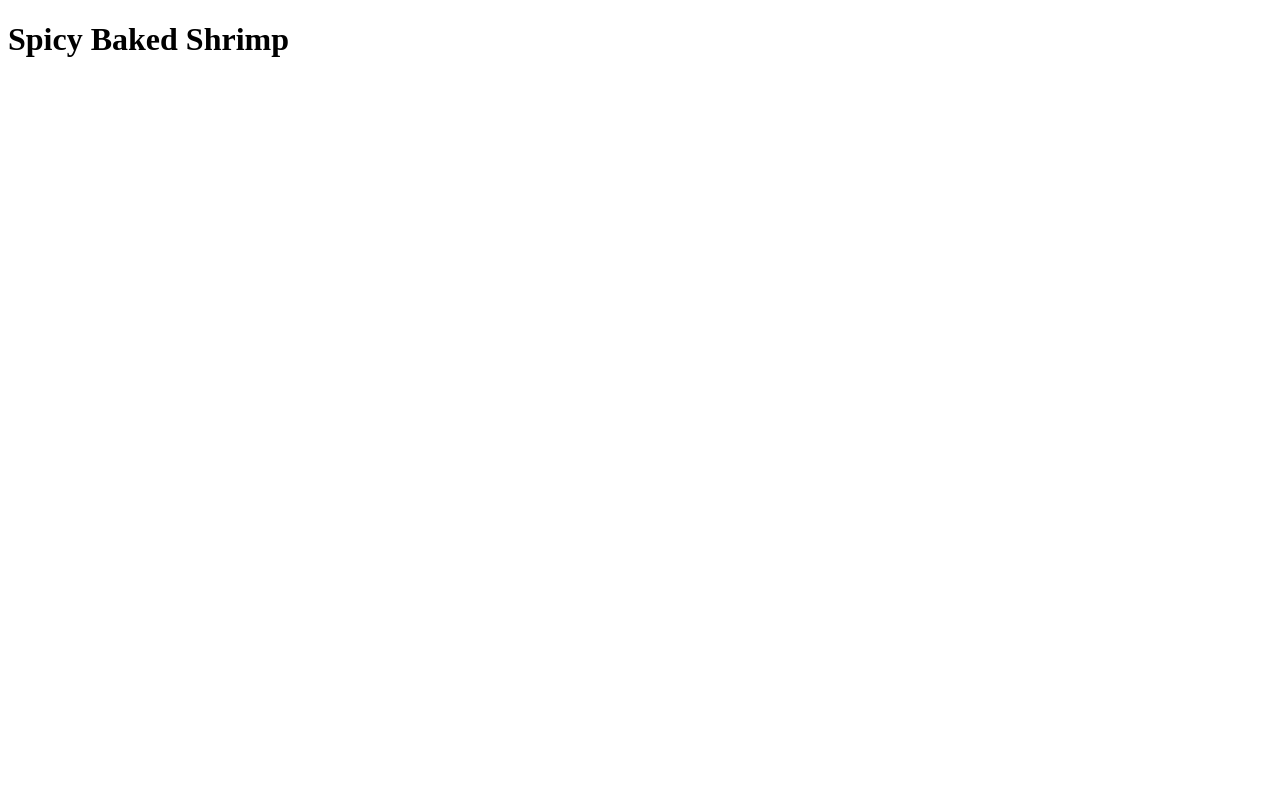
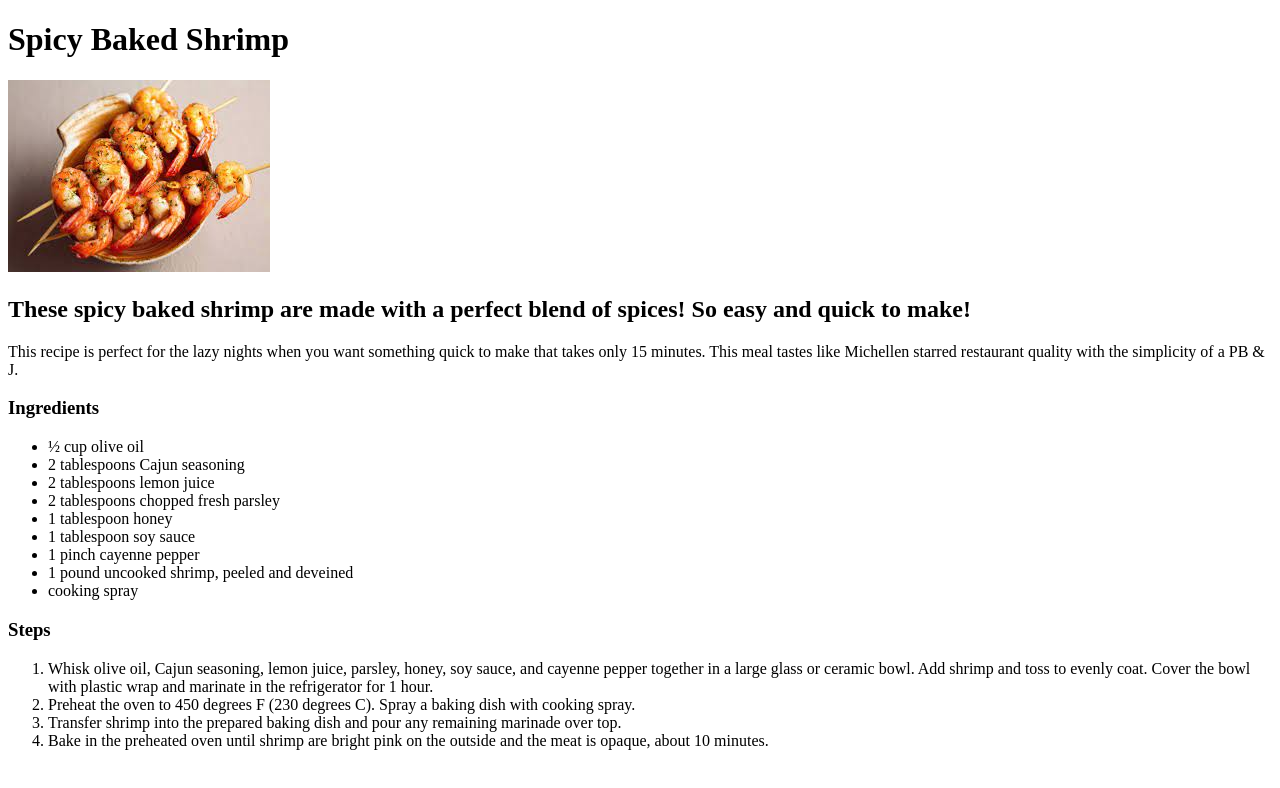
Before and after one commit to chrismartinezdev1/odin-recipes, a plain HTML site: page recipes/spicy-baked-shrimp.html in a window 1280 px wide. Drawn offline with Linux system fonts and the light colour scheme.

Commit message:
Add contents to spicy baked shrimp page

```diff
--- a/recipes/spicy-baked-shrimp.html
+++ b/recipes/spicy-baked-shrimp.html
@@ -8,5 +8,30 @@
 </head>
 <body>
     <h1>Spicy Baked Shrimp</h1>
+    <img src="../images/spicy-baked-shrimp.jpeg" alt="three skewers with spicy baked shrimp resting on a bowl">
+    <h2>These spicy baked shrimp are made with a perfect blend of spices! So easy and quick to make!</h2>
+    <p>This recipe is perfect for the lazy nights when you want something quick to make that takes only 15 minutes.
+        This meal tastes like Michellen starred restaurant quality with the simplicity of a PB & J.
+    </p>
+    <h3>Ingredients</h3>
+    <ul>
+        <li>½ cup olive oil</li>
+        <li>2 tablespoons Cajun seasoning</li>
+        <li>2 tablespoons lemon juice</li>
+        <li>2 tablespoons chopped fresh parsley</li>
+        <li>1 tablespoon honey</li>
+        <li>1 tablespoon soy sauce</li>
+        <li>1 pinch cayenne pepper</li>
+        <li>1 pound uncooked shrimp, peeled and deveined</li>
+        <li>cooking spray</li>
+    </ul>
+    <h3>Steps</h3>
+    <ol>
+        <li>Whisk olive oil, Cajun seasoning, lemon juice, parsley, honey, soy sauce, and cayenne pepper together in a large glass or ceramic bowl. Add shrimp and toss to evenly coat. Cover the bowl with plastic wrap and marinate in the refrigerator for 1 hour.</li>
+        <li>Preheat the oven to 450 degrees F (230 degrees C). Spray a baking dish with cooking spray.</li>
+        <li>Transfer shrimp into the prepared baking dish and pour any remaining marinade over top.</li>
+        <li>Bake in the preheated oven until shrimp are bright pink on the outside and the meat is opaque, about 10 minutes.</li>
+    </ol>
+
 </body>
 </html>
```
Also changed, not shown: images/spicy-baked-shrimp.jpeg (added).
